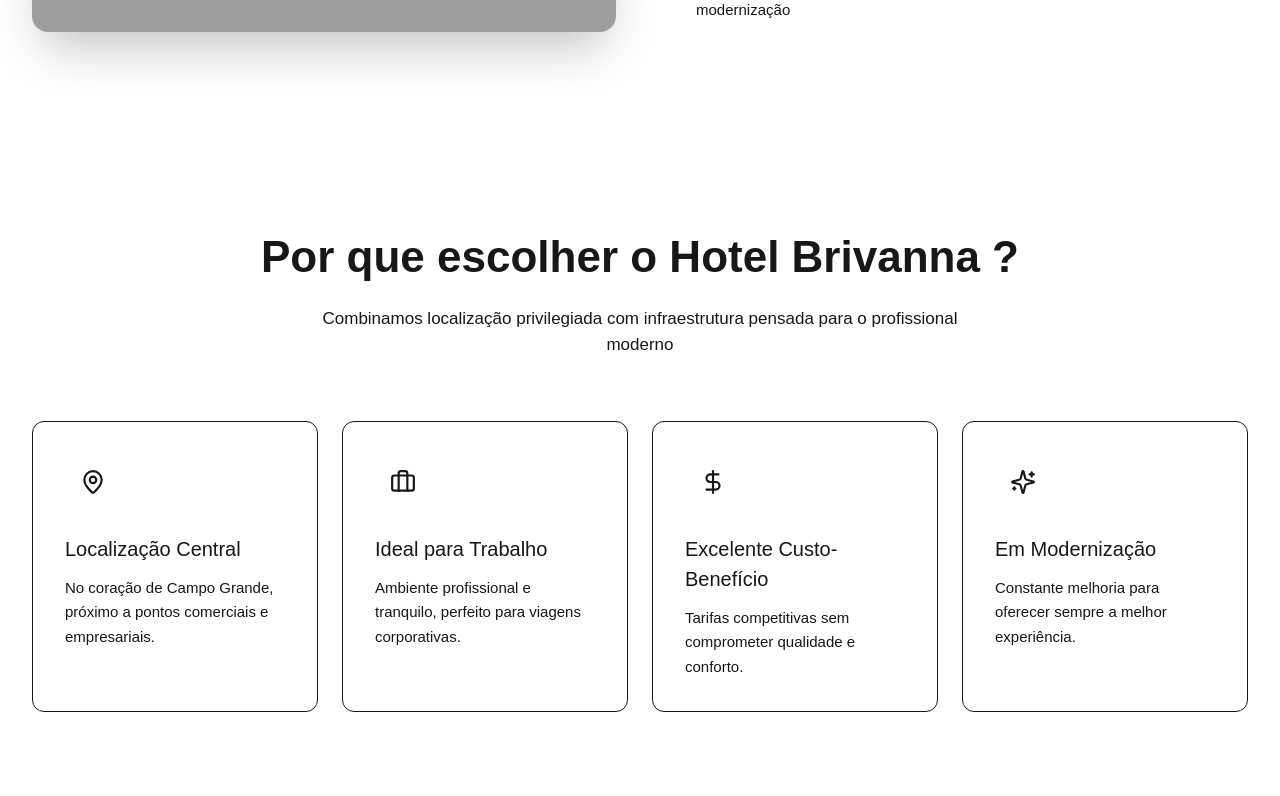
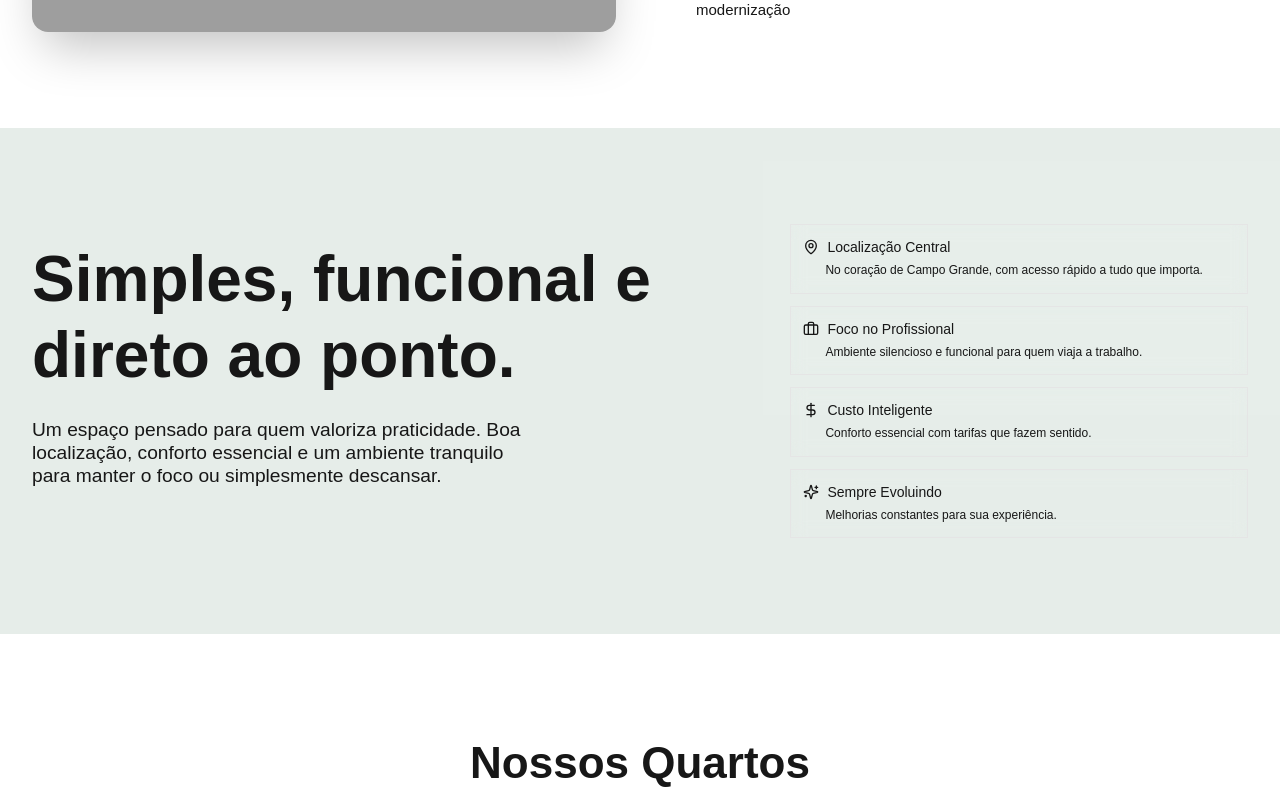
Before and after one commit to GLemes25/brivannahotel, a Next.js app: page / in a window 1280 px wide. Shown: the part 1364-2160 px from the top of the page. Built offline with nearby package versions, Linux system fonts and the light colour scheme; grey boxes are pictures that could not be loaded.

Commit message:
feat: update Features component

```diff
--- a/app/components/Features.tsx
+++ b/app/components/Features.tsx
@@ -1,4 +1,5 @@
 "use client";
+
 import { Briefcase, DollarSign, MapPin, Sparkles } from "lucide-react";
 import { motion } from "motion/react";
 
@@ -7,108 +8,109 @@
     icon: MapPin,
     title: "Localização Central",
     description:
-      "No coração de Campo Grande, próximo a pontos comerciais e empresariais.",
-    accent: false,
+      "No coração de Campo Grande, com acesso rápido a tudo que importa.",
   },
   {
     icon: Briefcase,
-    title: "Ideal para Trabalho",
-    description:
-      "Ambiente profissional e tranquilo, perfeito para viagens corporativas.",
-    accent: false,
+    title: "Foco no Profissional",
+    description: "Ambiente silencioso e funcional para quem viaja a trabalho.",
   },
   {
     icon: DollarSign,
-    title: "Excelente Custo-Benefício",
-    description: "Tarifas competitivas sem comprometer qualidade e conforto.",
-    accent: false,
+    title: "Custo Inteligente",
+    description: "Conforto essencial com tarifas que fazem sentido.",
   },
   {
     icon: Sparkles,
-    title: "Em Modernização",
-    description:
-      "Constante melhoria para oferecer sempre a melhor experiência.",
-    accent: true,
+    title: "Sempre Evoluindo",
+    description: "Melhorias constantes para sua experiência.",
   },
 ];
 
 export default function Features() {
   return (
-    <section className="py-24 bg-gradient-to-b from-background to-secondary/20">
+    <section className="py-24 bg-green-900/10">
       <div className="max-w-7xl mx-auto px-4 sm:px-6 lg:px-8">
-        {/* Section Header */}
+        <div className="grid lg:grid-cols-5 gap-12 items-center">
+          {/* LEFT - 3/5 */}
           <motion.div
-          initial={{ opacity: 0, y: 20 }}
-          whileInView={{ opacity: 1, y: 0 }}
+            className="lg:col-span-3"
+            initial={{ opacity: 0, x: -30 }}
+            whileInView={{ opacity: 1, x: 0 }}
             viewport={{ once: true }}
             transition={{ duration: 0.6 }}
-          className="text-center mb-16"
           >
             <h2
-            className="mb-4"
-            style={{ fontSize: "clamp(2rem, 4vw, 2.75rem)", fontWeight: 600 }}
+              className="mb-6 text-foreground"
+              style={{
+                fontSize: "clamp(4rem, 4vw, 5rem)",
+                fontWeight: 600,
+                lineHeight: 1.2,
+              }}
             >
-            <span className="text-foreground">Por que escolher o </span>
-            <span className="text-primary">Hotel Brivanna ?</span>
+              Simples, funcional e direto ao ponto.
             </h2>
+
             <p
-            className="text-muted-foreground max-w-2xl mx-auto"
-            style={{ fontSize: "1.0625rem", fontWeight: 300 }}
+              className="text-muted-foreground max-w-lg leading-relaxed text-base "
+              style={{
+                fontSize: "clamp(1rem, 4vw, 1.2rem)",
+                fontWeight: 300,
+                lineHeight: 1.2,
+              }}
             >
-            Combinamos localização privilegiada com infraestrutura pensada para
-            o profissional moderno
+              Um espaço pensado para quem valoriza praticidade. Boa localização,
+              conforto essencial e um ambiente tranquilo para manter o foco ou
+              simplesmente descansar.
             </p>
+
+            <div className="mt-8 w-8 h-[2px] bg-primary/60" />
           </motion.div>
 
-        {/* Features Grid */}
-        <div className="grid md:grid-cols-2 lg:grid-cols-4 gap-6">
+          {/* RIGHT - 2/5 */}
+          <div className="lg:col-span-2 grid gap-3">
             {features.map((feature, index) => (
               <motion.div
                 key={index}
-              initial={{ opacity: 0, y: 20 }}
+                initial={{ opacity: 0, y: 10 }}
                 whileInView={{ opacity: 1, y: 0 }}
                 viewport={{ once: true }}
-              transition={{ duration: 0.6, delay: index * 0.1 }}
-              whileHover={{ y: -8, transition: { duration: 0.3 } }}
+                transition={{
+                  duration: 0.3,
+                  delay: index * 0.05,
+                }}
+                whileHover={{ y: -4 }}
                 className="group"
               >
-              <div className="relative h-full bg-card/50 backdrop-blur-sm border border-primary/20 rounded-xl p-8 hover:border-primary/40 transition-all duration-300 hover:shadow-xl hover:shadow-primary/10">
-                {/* Icon Container */}
                 <div
-                  className={`w-14 h-14 rounded-lg flex items-center justify-center mb-6 transition-all duration-300 ${
-                    feature.accent
-                      ? "bg-gradient-to-br from-accent to-primary group-hover:shadow-lg group-hover:shadow-accent/30"
-                      : "bg-gradient-to-br from-primary to-primary/70 group-hover:shadow-lg group-hover:shadow-primary/30"
-                  }`}
+                  className="p-3 border border-neutral-200  backdrop-blur-sm
+                                transition-all duration-300
+                                hover:bg-primary hover:bg-green-800/50 hover:border-primary hover:shadow-sm"
                 >
-                  <feature.icon className="text-primary-foreground" size={26} />
+                  {/* header (icon + title inline) */}
+                  <div className="flex items-center gap-2 mb-1">
+                    <feature.icon
+                      size={16}
+                      className="text-primary transition-colors duration-300 group-hover:text-white"
+                    />
+                    <h3 className="text-sm font-medium text-foreground transition-colors duration-300 group-hover:text-white">
+                      {feature.title}
+                    </h3>
                   </div>
 
-                {/* Content */}
-                <h3
-                  className="text-foreground mb-3"
-                  style={{ fontSize: "1.25rem", fontWeight: 500 }}
-                >
-                  {feature.title}
-                </h3>
+                  {/* description */}
                   <p
-                  className="text-muted-foreground leading-relaxed"
-                  style={{ fontSize: "0.9375rem", fontWeight: 300 }}
+                    className="text-xs text-muted-foreground leading-relaxed pl-[22px]
+                                transition-colors duration-300 group-hover:text-white/80"
                   >
                     {feature.description}
                   </p>
-
-                {/* Accent indicator */}
-                {feature.accent && (
-                  <div className="absolute top-4 right-4">
-                    <div className="w-2 h-2 bg-accent rounded-full animate-pulse" />
-                  </div>
-                )}
                 </div>
               </motion.div>
             ))}
           </div>
         </div>
+      </div>
     </section>
   );
 }
```
Lines whose indentation alone changed are shown as unchanged.
